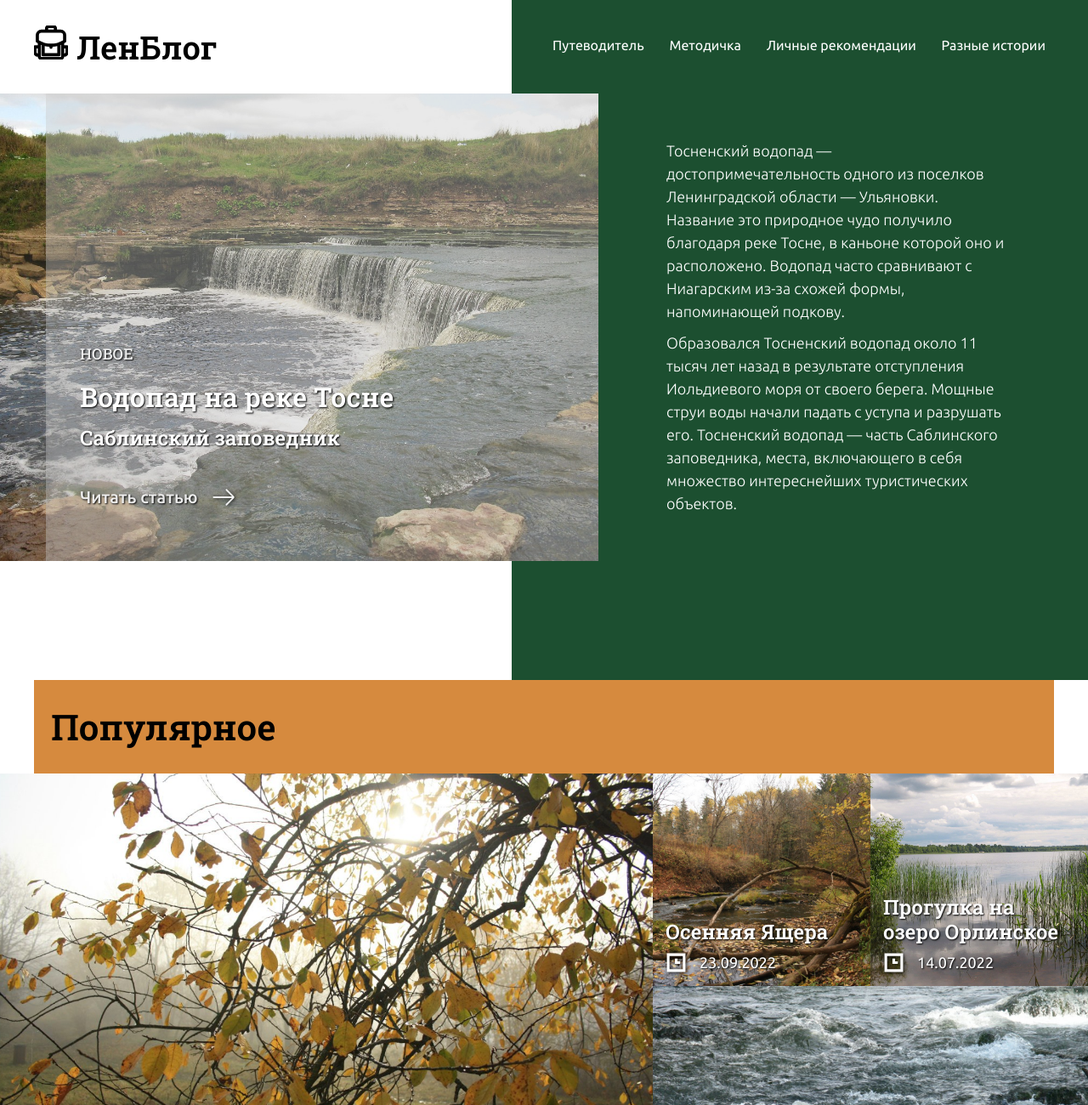
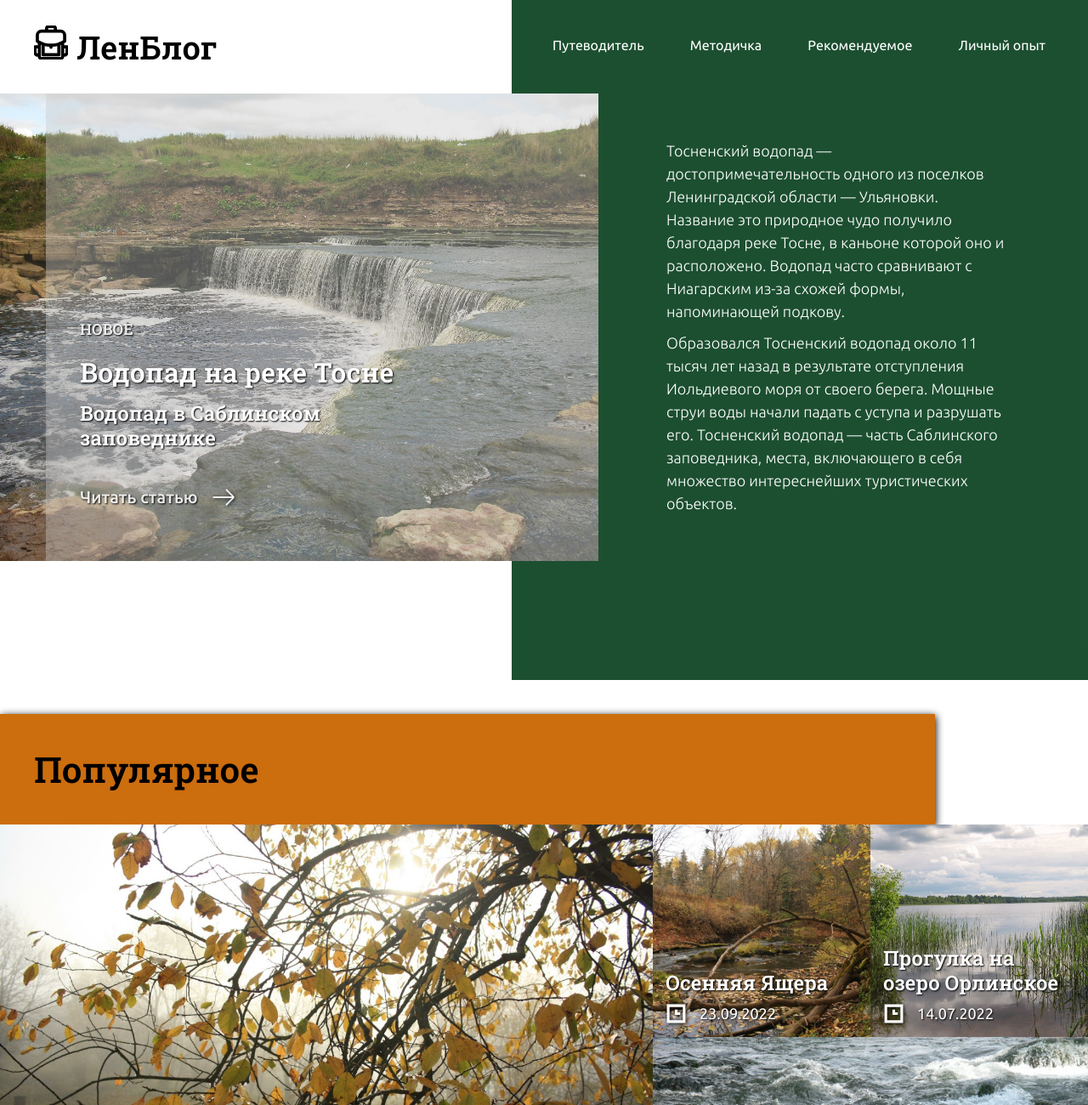
Before and after one commit to batalovalada/LenBlog, a plain HTML site: page src/index.html in a window 1280 px wide. Shown: the top 1300 px of the page at 85% size. Drawn offline with nearby package versions, Linux system fonts and the light colour scheme; files that its build step writes are made by us from their sources.

Commit message:
svg title popular

```diff
--- a/src/assets/scss/style.scss
+++ b/src/assets/scss/style.scss
@@ -83,6 +83,7 @@ p {
     font-size: 16px;
     line-height: 1.1;
     color: #fff;
+    text-align: center;
 
     transition: all .2s ease;
 }
@@ -171,14 +172,14 @@ p {
 
     text-transform: uppercase;
     font-size: 18px;
-    font-weight: 500;
+    font-weight: 600;
     color: rgba(255, 255, 255, 0.9);
 }
 
 .intro__title {
     margin-bottom: 15px;
 
-    transition: transform .2s ease;
+    transition: all .2s ease;
 }
 
 .intro__title:hover {
@@ -198,7 +199,7 @@ p {
 .intro__subtitle {
     margin-bottom: 40px;
 
-    transition: transform .2s ease;
+    transition: all .2s ease;
 }
 
 .intro__subtitle:hover {
@@ -270,13 +271,35 @@ p {
 }
 
 /* Popular */
+.popular__header {
+    position: relative;
+    width: 100%;
+}
+
+.popular__line {
+    width: 100%;
+    height: 160px;
+    position: absolute;
+    top: 0;
+    left: 0;
+    z-index: 1;
+
+    filter: drop-shadow(1px 2px 5px #000);
+}
+
+
 .popular__suptitle {
+    position: relative;
+    z-index: 2;
+
     font-weight: 600;
     font-size: 42px;
     line-height: 1.2;
-    padding: 30px 0 30px 20px;
+    margin-top: 40px;
+    padding: 40px 0;
+/*    padding: 30px 0 30px 20px;
 
-    background-color: rgba(204, 109, 14, .8);
+    background-color: rgba(204, 109, 14, .8);*/
 }
 
 
@@ -407,6 +430,14 @@ p {
 
 
 /* Article */
+.article__suptitle {
+    font-weight: 600;
+    font-size: 42px;
+    line-height: 1.2;
+    margin: 70px 0;
+}
+
+
 .article__page {
     display: grid;
     grid-template-columns: repeat(3, 1fr);
@@ -418,10 +449,8 @@ p {
 }
 
 .article__item {
-    box-shadow: 0 10px 15px #000;
+    box-shadow: 0 5px 15px #000;
     overflow: hidden;
-
-    align-self: start;
 
 }
 
@@ -480,10 +509,11 @@ p {
 
 .article__text {
     padding: 0 20px;
+    margin-bottom: 40px;
 }
 
 .article__footer {
-    margin: 40px 20px 30px 0;
+    margin-right: 20px;
     padding: 15px 0 15px 20px;
 
 
--- a/src/index.html
+++ b/src/index.html
@@ -4,7 +4,7 @@
     <meta charset="UTF-8">
     <link rel="preconnect" href="https://fonts.googleapis.com">
     <link rel="preconnect" href="https://fonts.gstatic.com" crossorigin>
-    <link href="https://fonts.googleapis.com/css2?family=Roboto+Slab:wght@500;600;700&family=Ubuntu:wght@300;400;500&display=swap" rel="stylesheet">
+    <link href="https://fonts.googleapis.com/css2?family=Roboto+Slab:wght@500;600;700&family=Ubuntu:wght@300;400;500;600&display=swap" rel="stylesheet">
     <link rel="stylesheet" href="assets/css/style.min.css">
     <meta name="viewport" content="width=device-width, initial-scale=1">
     <title>ЛенБлог</title>
@@ -22,8 +22,8 @@
             <div class="header__content">
                 <a class="header__link" href="#">Путеводитель</a>
                 <a class="header__link" href="#">Методичка</a>
-                <a class="header__link" href="#">Личные рекомендации</a>
-                <a class="header__link" href="#">Разные истории</a>
+                <a class="header__link" href="#">Рекомендуемое</a>
+                <a class="header__link" href="#">Личный опыт</a>
             </div>
         </div>
     </div>
@@ -37,7 +37,7 @@
                 <a href="#">Водопад на реке Тосне</a>
             </h1>
             <h2 class="intro__subtitle">
-                <a href="#">Саблинский заповедник</a>
+                <a href="#">Водопад в Саблинском заповеднике</a>
             </h2>
             <a class="continue__link continue__link--intro" href="#">
                 <span>Читать статью</span>
@@ -56,8 +56,13 @@
 </div> <!-- ./intro -->
 
 <section class="popular">
-    <div class="container">
-        <h1 class="popular__suptitle">Популярное</h1>
+    <div class="popular__header">
+        <svg class="popular__line">
+            <polygon points="0,0 1100,0 1100,131 0,131" fill="#cc6d0e"/>
+        </svg>
+        <div class="container">
+            <h1 class="popular__suptitle">Популярное</h1>
+        </div>
     </div>
     <div class="popular__inner">
 
@@ -188,8 +193,9 @@
 
 
 <!-- articles -->
-<div class="article">
+<section class="article">
     <div class="container">
+        <h1 class="article__suptitle">Все статьи</h1>
         <div class="article__inner">
             <div class="article__page">
 
@@ -259,7 +265,7 @@
                             <p>До войны в этой деревне было 180 дворов. Её улицы пролегали по обоим берегам реки Оредеж. В октябре 1943 года в деревню ворвались фашисты. Они жестоко расправились с местными жителями. Было заживо сожжено 66 стариков, детей и женщин. Были растреляны и замучены все кого подозревали в связи с партизанами. Деревню стёрли с лица земли. От Большого Заречья остались только поросшие травой фундаменты,да обгорелые печи.</p>
                         </div>
                         <ul class="article__footer">
-                            <li><a class="article__link" href="#">Личные рекомендации</a></li>
+                            <li><a class="article__link" href="#">Личный опыт</a></li>
                             <li>
                                 <svg class="article__icon" id="data-acticle" width="25" height="25" viewBox="0 0 25 25" xmlns="http://www.w3.org/2000/svg">
                                     <path d="M17.1875 14.0625H10.9375V7.8125H14.0625V10.9375H17.1875V14.0625ZM23.4375 1.5625V23.4375H1.5625V1.5625H23.4375ZM20.3125 4.6875H4.6875V20.3125H20.3125V4.6875Z"/>
@@ -281,7 +287,7 @@
                             <a href="#">Борницкий карьер</a>
                         </h3>
                         <div class="article__text">
-                            <p>Карьер находится в 25 км от Гатчины, неподалёку от деревни Новое Хинколово, которое имеет и финский вариант названия — Uusi-Hinkkala. Карьеру уже более 150 лет, он возник благодаря добыче известняка, из которого возводилась Гатчина и дома в других населённых пунктах.</p>
+                            <p>Карьер находится в 25 км от Гатчины, неподалёку от деревни Новое Хинколово, которое имеет и финский вариант названия — Uusi-Hinkkala.</p>
 
                             <p>Характеристики камня, добываемого в Борницком карьере, были весьма средними и не могли сравниться, к примеру, с высокими показателями знаменитых Путиловских или Парицких известняков, поэтому в значимых постройках его не применяли или могли использовать лишь для создания ступеней.</p>
                         </div>
@@ -313,7 +319,7 @@
                             <p>Нарова издревле являлась стержнем Принаровского края. Она была транспортной артерией и кормилицей, да и остаётся ей. Название возможно происходит от вепского "падающая вода". Но есть и другая скорее всего более вероятная версия.</p>
                         </div>
                         <ul class="article__footer">
-                            <li><a class="article__link" href="#">Личные рекомендации</a></li>
+                            <li><a class="article__link" href="#">Рекомендуемое</a></li>
                             <li>
                                 <svg class="article__icon" id="data-acticle" width="25" height="25" viewBox="0 0 25 25" xmlns="http://www.w3.org/2000/svg">
                                     <path d="M17.1875 14.0625H10.9375V7.8125H14.0625V10.9375H17.1875V14.0625ZM23.4375 1.5625V23.4375H1.5625V1.5625H23.4375ZM20.3125 4.6875H4.6875V20.3125H20.3125V4.6875Z"/>
@@ -338,7 +344,7 @@
                             <p>В один из последних дней августа 2014 года я решил прогуляться к Ифенке Второй и Нефтепроводу,а вернее к месту их пересечения. Произведя разведку на карте, я предположил, что место их пересечения находится в 3-4 км западнее железнодорожной ветки на Лугу, там где раньше была целая система вырубок. Я был в тех местах последний раз 16 лет назад. Ходил с разъезда Антонины Петровой, тогда ещё без затей называвшийся разъезд 112 км.</p>
                         </div>
                         <ul class="article__footer">
-                            <li><a class="article__link" href="#">Разные истории</a></li>
+                            <li><a class="article__link" href="#">Личный опыт</a></li>
                             <li>
                                 <svg class="article__icon" id="data-acticle" width="25" height="25" viewBox="0 0 25 25" xmlns="http://www.w3.org/2000/svg">
                                     <path d="M17.1875 14.0625H10.9375V7.8125H14.0625V10.9375H17.1875V14.0625ZM23.4375 1.5625V23.4375H1.5625V1.5625H23.4375ZM20.3125 4.6875H4.6875V20.3125H20.3125V4.6875Z"/>
@@ -351,6 +357,7 @@
 
             </div>  <!-- ./article__page -->
 
+           <!--
             <div class="article__page">
                 <article class="article__item">
                     <div class="article__photo">
@@ -365,7 +372,7 @@
                         <div class="article__text">
                             <p>Корела — каменная крепость в городе Приозерске, на острове реки Вуоксы, сыгравшая значительную роль в истории Карельского перешейка и допетровской России. Сохранившиеся помещения крепости в настоящее время занимает историко-краеведческий музей «Крепость Корела».</p>
 
-                            <p>Средневековая Корела была самым северо-западным городом Руси. Крепость была заложена на рубеже XIII и XIV веков новгородцами на острове реки Узерве (Вуоксы) для защиты северо-западных рубежей республики от шведов.</p>
+                            <p>Крепость была заложена на рубеже XIII и XIV веков новгородцами на острове реки Узерве (Вуоксы) для защиты северо-западных рубежей республики от шведов.</p>
                         </div>
                         <ul class="article__footer">
                             <li><a class="article__link" href="#">Методичка</a></li>
@@ -392,10 +399,10 @@
                         <div class="article__text">
                             <p>Хревица - небольшая, но очень красивая речка в Волосовском и Кингисеппском районах Ленинградской области. Места очень красивые и интересные. Прекрасную природу дополняют остатки мельниц,плотин, множество запруд, различные руины.</p>
 
-                            <p>Хревица - название недавнее (от деревни Хревицы вероятно). В 17 веке речка называлась Ястребинкой (по расположенной в этих же местах старинной деревни Ястребино), затем Кривицей, возможно, из-за извилистости речки.</p>
+                            <p>В 17 веке речка называлась Ястребинкой (по расположенной в этих же местах старинной деревни Ястребино), затем Кривицей, возможно, из-за извилистости речки.</p>
                         </div>
                         <ul class="article__footer">
-                            <li><a class="article__link" href="#">Путеводитель</a></li>
+                            <li><a class="article__link" href="#">Рекомендуемое</a></li>
                             <li>
                                 <svg class="article__icon" id="data-acticle" width="25" height="25" viewBox="0 0 25 25" xmlns="http://www.w3.org/2000/svg">
                                     <path d="M17.1875 14.0625H10.9375V7.8125H14.0625V10.9375H17.1875V14.0625ZM23.4375 1.5625V23.4375H1.5625V1.5625H23.4375ZM20.3125 4.6875H4.6875V20.3125H20.3125V4.6875Z"/>
@@ -422,7 +429,7 @@
                             <p>При вскрытии таких пластов такие скважины часто давали самоизлив. после замеров их не тампонировали, а ставили фланцевые заглушки. Местное население их снимало и получались такие вот рукотворные родники.</p>
                         </div>
                         <ul class="article__footer">
-                            <li><a class="article__link" href="#">Личные рекомендации</a></li>
+                            <li><a class="article__link" href="#">Личный опыт</a></li>
                             <li>
                                 <svg class="article__icon" id="data-acticle" width="25" height="25" viewBox="0 0 25 25" xmlns="http://www.w3.org/2000/svg">
                                     <path d="M17.1875 14.0625H10.9375V7.8125H14.0625V10.9375H17.1875V14.0625ZM23.4375 1.5625V23.4375H1.5625V1.5625H23.4375ZM20.3125 4.6875H4.6875V20.3125H20.3125V4.6875Z"/>
@@ -471,10 +478,10 @@
                             <a href="#">Каньон реки Лавы</a>
                         </h3>
                         <div class="article__text">
-                            <p>Лава - одна из наиболее интересных рек Ленинградской области.Она берёт начало в торфянных болотах Назии, чем и объясняется цвет её воды. Впадает в Ладожское озеро. Длина 51 км. В верховьях Лава течёт в очень мелкой долине, а севернее станции Жихарево долина Лавы превращается в красивый и глубокий каньон. Он протянулся на 7км. до Приладожской низменности. Почти отвесные скалистые берега достигают высоты 20-25 метров. Около деревни Васильково скалистые стены каньона голы, а дальше покрыты лесом.</p>
+                            <p>Лава - одна из наиболее интересных рек Ленинградской области.Она берёт начало в торфянных болотах Назии, чем и объясняется цвет её воды. Впадает в Ладожское озеро. Длина 51 км. В верховьях Лава течёт в очень мелкой долине, а севернее станции Жихарево долина Лавы превращается в красивый и глубокий каньон. Он протянулся на 7км. до Приладожской низменности. Почти отвесные скалистые берега достигают высоты 20-25 метров.</p>
                         </div>
                         <ul class="article__footer">
-                            <li><a class="article__link" href="#">Личные рекомендации</a></li>
+                            <li><a class="article__link" href="#"></a>Рекомендуемое</li>
                             <li>
                                 <svg class="article__icon" id="data-acticle" width="25" height="25" viewBox="0 0 25 25" xmlns="http://www.w3.org/2000/svg">
                                     <path d="M17.1875 14.0625H10.9375V7.8125H14.0625V10.9375H17.1875V14.0625ZM23.4375 1.5625V23.4375H1.5625V1.5625H23.4375ZM20.3125 4.6875H4.6875V20.3125H20.3125V4.6875Z"/>
@@ -510,11 +517,11 @@
                     </div>
                 </article>
 
-            </div> <!-- ./article__page -->
+            </div>--> <!-- ./article__page -->
 
         </div>  <!-- ./article__inner -->
     </div>  <!-- ./container -->
-</div> <!-- ./article -->
+</section> <!-- ./article -->
 
 
 
```
